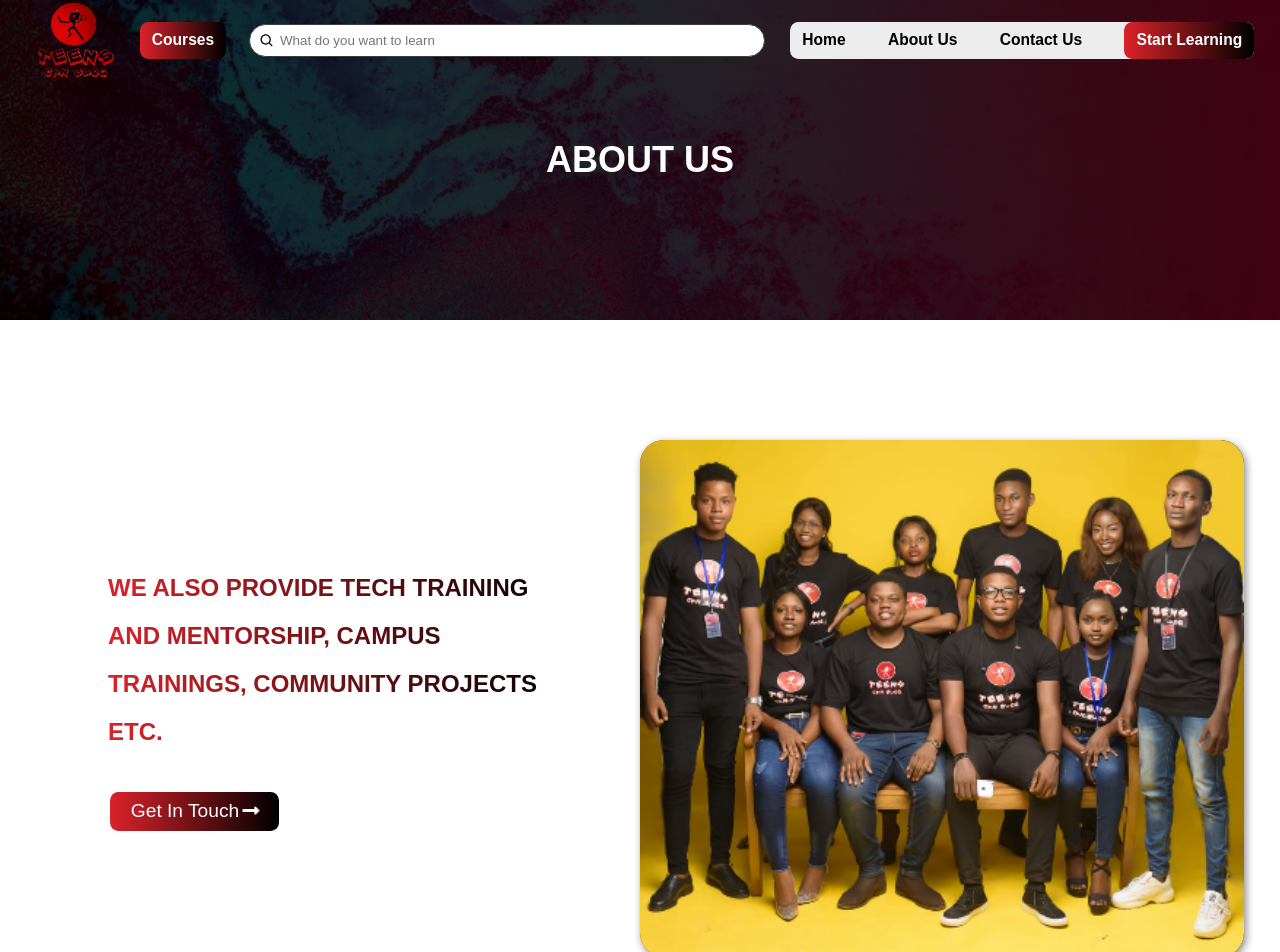
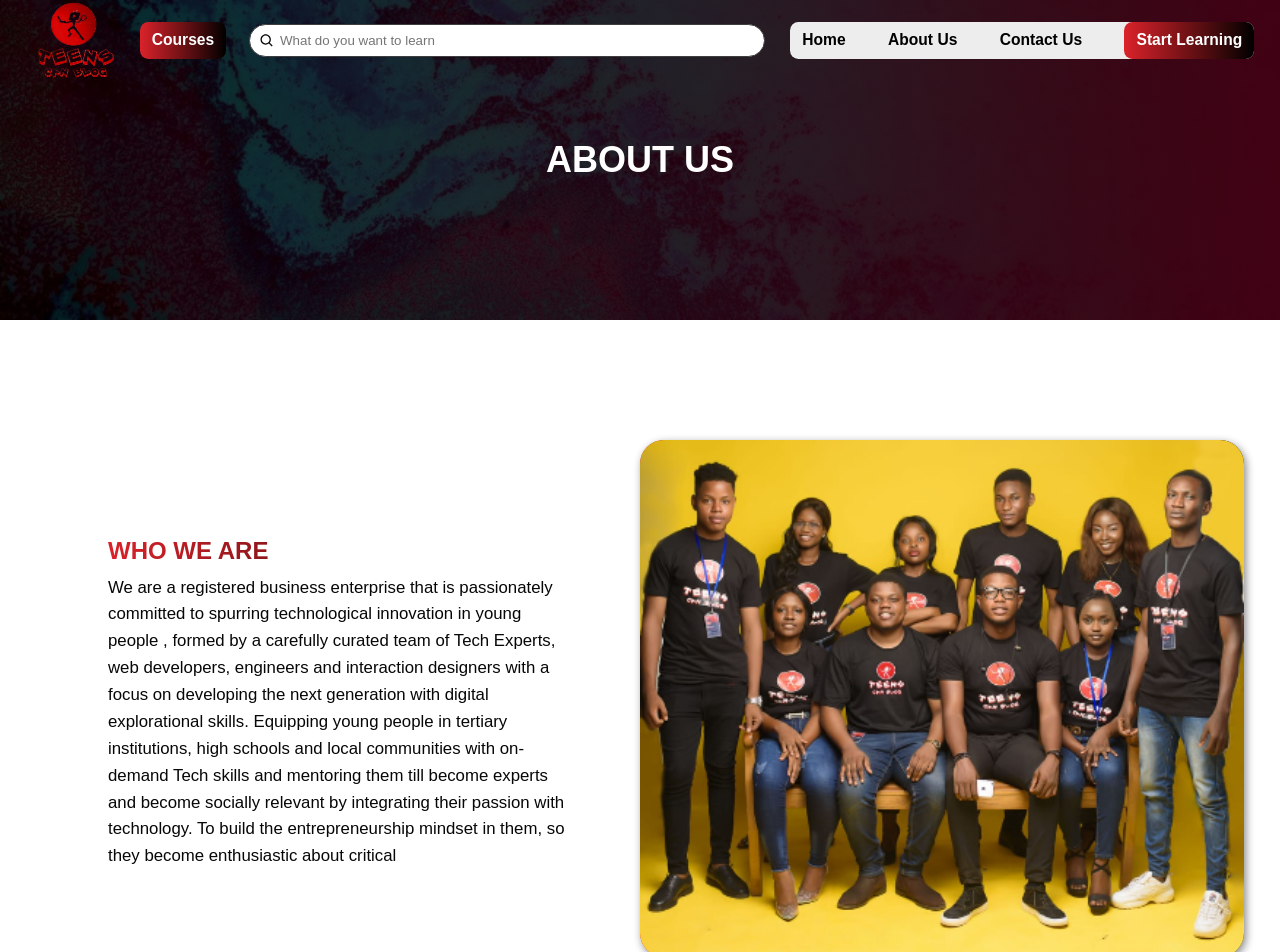
Before and after one commit to Niscolinx/teenscan, a React (Create React App) app: page /about in a window 1280 px wide. Shown: the top 952 px of the page. Built offline with nearby package versions, Linux system fonts and the light colour scheme; what react-router-last-location would draw is missing.

Commit message:
working on story section

```diff
--- a/src/components/Story.tsx
+++ b/src/components/Story.tsx
@@ -1,24 +1,28 @@
 import Teens4 from '../assets/teens3.png'
-import { FaLongArrowAltRight } from 'react-icons/fa'
 const Story = () => {
 
     return (
-
-
         <div className='story'>
             <div className='story__1'>
                 <div className='story__1--item'>
                     <h1>
-                        We also provide tech training and mentorship, campus
-                        trainings, community projects etc.
+                        Who We Are
                     </h1>
 
-                    <button className='btn story__btn'>
-                        Get In Touch{' '}
-                        <span>
-                            <FaLongArrowAltRight />
-                        </span>
-                    </button>
+                    <p>
+                        We are a registered business enterprise that is
+                        passionately committed to spurring technological
+                        innovation in young people , formed by a carefully
+                        curated team of Tech Experts, web developers, engineers
+                        and interaction designers with a focus on developing the
+                        next generation with digital explorational skills.
+                        Equipping young people in tertiary institutions, high
+                        schools and local communities with on-demand Tech skills
+                        and mentoring them till become experts and become
+                        socially relevant by integrating their passion with
+                        technology. To build the entrepreneurship mindset in
+                        them, so they become enthusiastic about critical
+                    </p>
                 </div>
             </div>
             <div className='story__2'>
```
